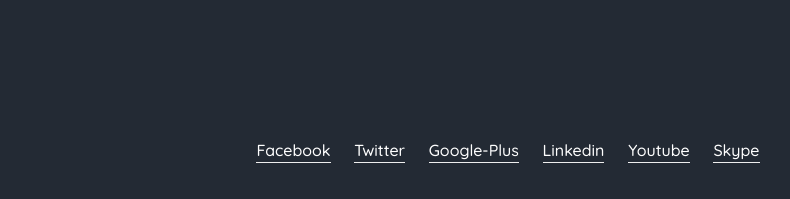
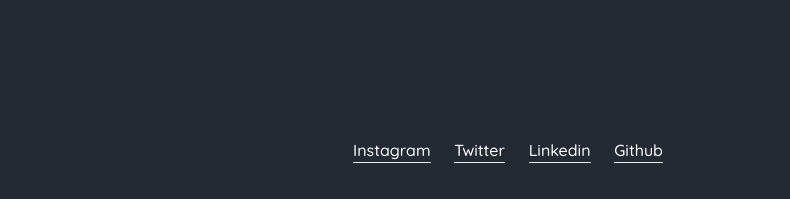
Before and after one commit to Man1ish984/Resume, a plain HTML site: page index.html in a window 1280 px wide. Shown: the part 5345-5544 px from the top of the page, without its empty margins (132-922 px from the left). Drawn offline with Linux system fonts and the light colour scheme; a web font is replaced by a local one.

Commit message:
Update index.html

```diff
--- a/index.html
+++ b/index.html
@@ -560,12 +560,12 @@
 						<div class="footer_social">
 
 							<ul>
-								<li><a href="#">facebook</a></li>
-								<li><a href="#">twitter</a></li>
-								<li><a href="#">google-plus</a></li>
-								<li><a href="#">linkedin</a></li>
-								<li><a href="#">youtube</a></li>
-								<li><a href="#">skype</a></li>
+								<li><a href="https://instagram.com/m4n1ish">Instagram</a></li>
+								<li><a href="https://twitter.com/manishm93968844">twitter</a></li>
+								<li><a href="https://www.linkedin.com/in/manish-manohar-09a84123a">linkedin</a></li>
+								<li><a href="https://github.com/Man1ish984">Github</a></li>
+
+
 							</ul>
 						</div>
 					</div><!-- END COL  -->
```
